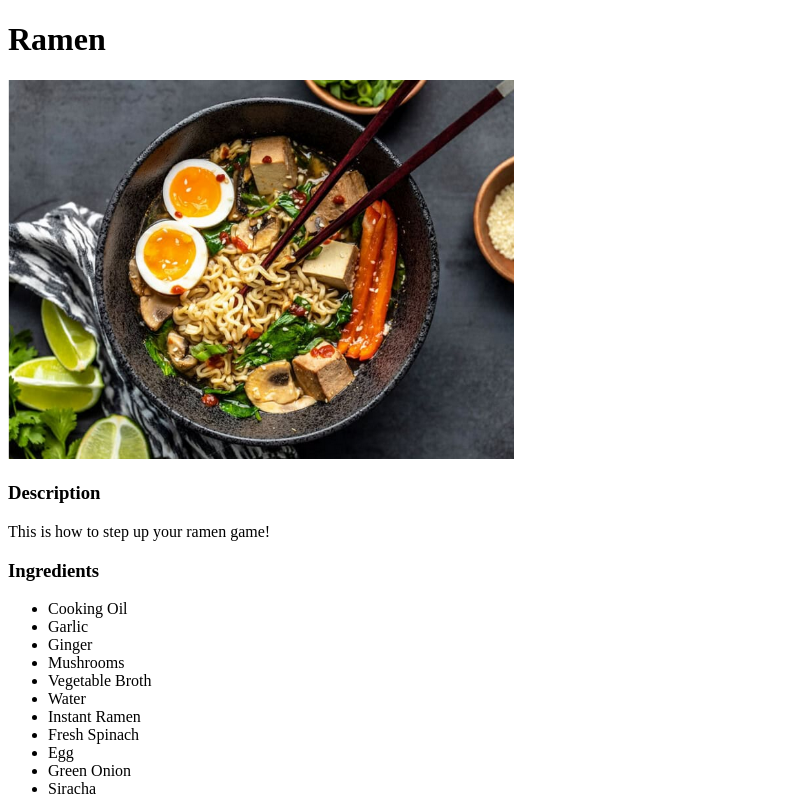
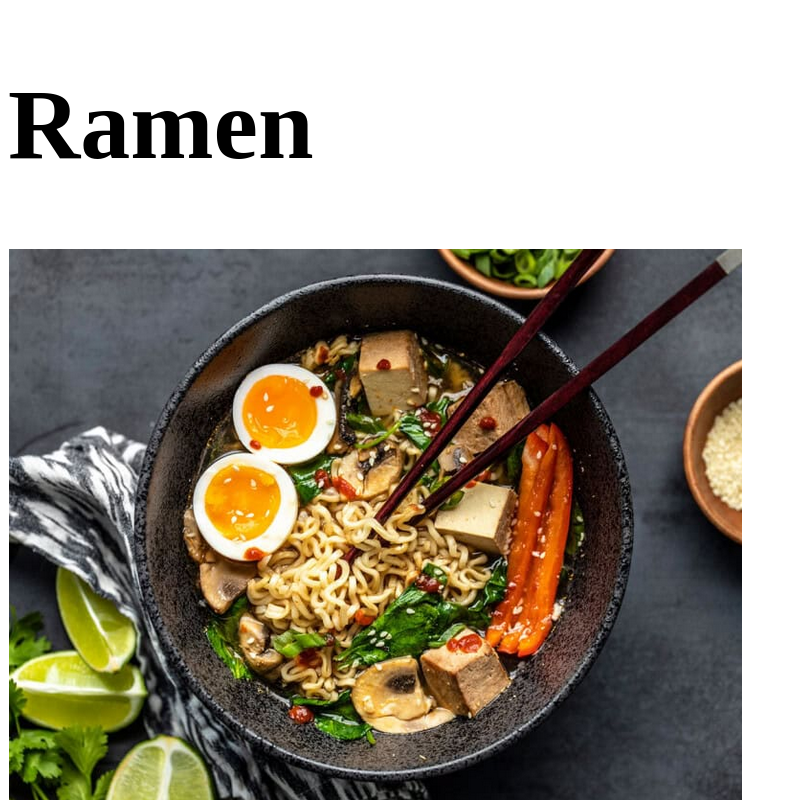
Before and after one commit to shreyam47/odin-recipes, a plain HTML site: page recipes/ramen.html in a window 1280 px wide. Shown: the top 802 px of the page, without its empty margins (0-797 px from the left). Drawn offline with Linux system fonts and the light colour scheme.

Commit message:
added CSS to ramen page

```diff
--- /dev/null
+++ b/recipes/ramen.css
@@ -0,0 +1,18 @@
+#title {
+    font-size: 100px;
+}
+
+#image {
+    width: auto;
+    height: 40%;
+}
+
+.list {
+    font-family: 'Times New Roman', Times, serif;
+    font-weight: bold;
+
+}
+
+.list#important {
+    font-color: red;
+}
--- a/recipes/ramen.html
+++ b/recipes/ramen.html
@@ -3,25 +3,26 @@
 <head>
     <meta charset="UTF-8">
     <meta name="viewport" content="width=device-width, initial-scale=1.0">
+    <link rel = "stylesheet" href = "ramen.css">
     <title>Ramen</title>
 </head>
 <body>
-    <h1>Ramen</h1>
+    <h1 id = "title">Ramen</h1>
 
-    <img src = "ramen.png" width = 40% height = 40%>
+    <img id = "image" src = "ramen.png" width = 40% height = 40%>
 
     <h3>Description</h3>
     <p>This is how to step up your ramen game!</p>
 
     <h3>Ingredients</h3>
-    <ul>
+    <ul class = "list">
         <li>Cooking Oil</li>
         <li>Garlic</li>
         <li>Ginger</li>
         <li>Mushrooms</li>
         <li>Vegetable Broth</li>
         <li>Water</li>
-        <li>Instant Ramen</li>
+        <li id = "important">Instant Ramen</li>
         <li>Fresh Spinach</li>
         <li>Egg</li>
         <li>Green Onion</li>
```
